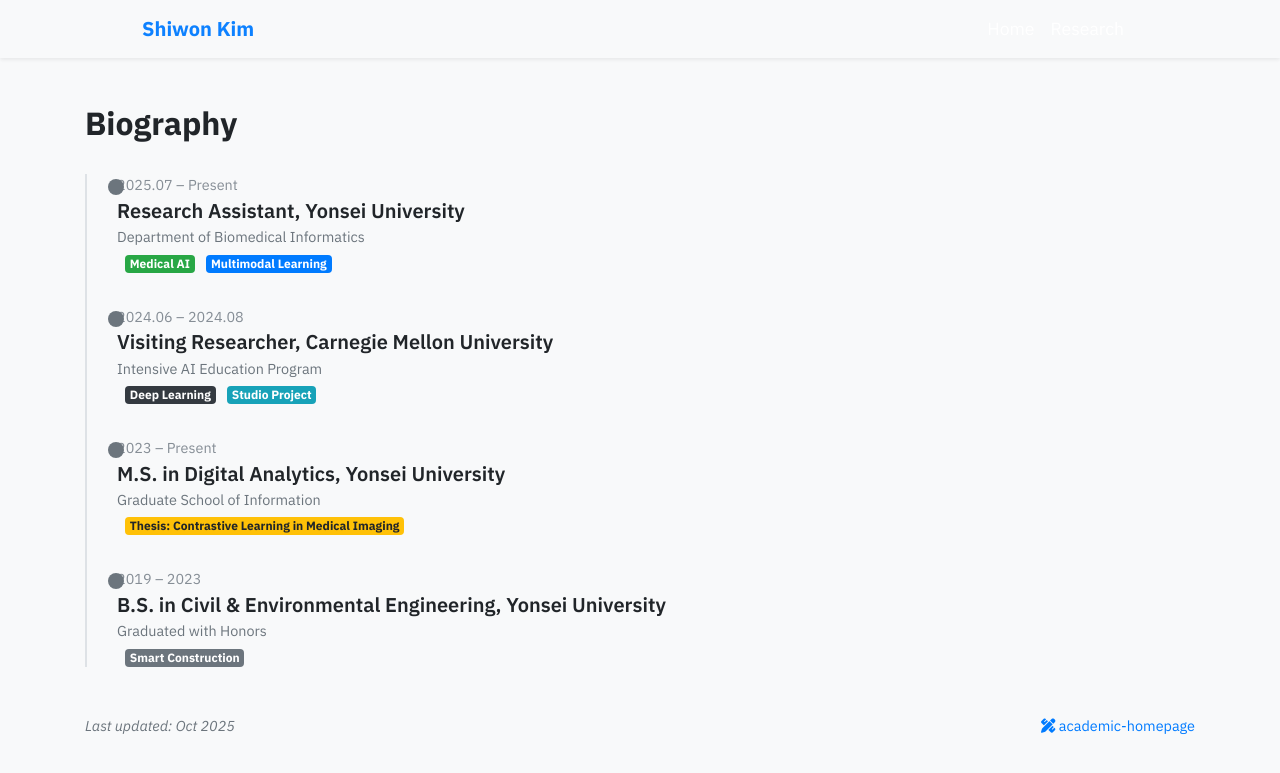
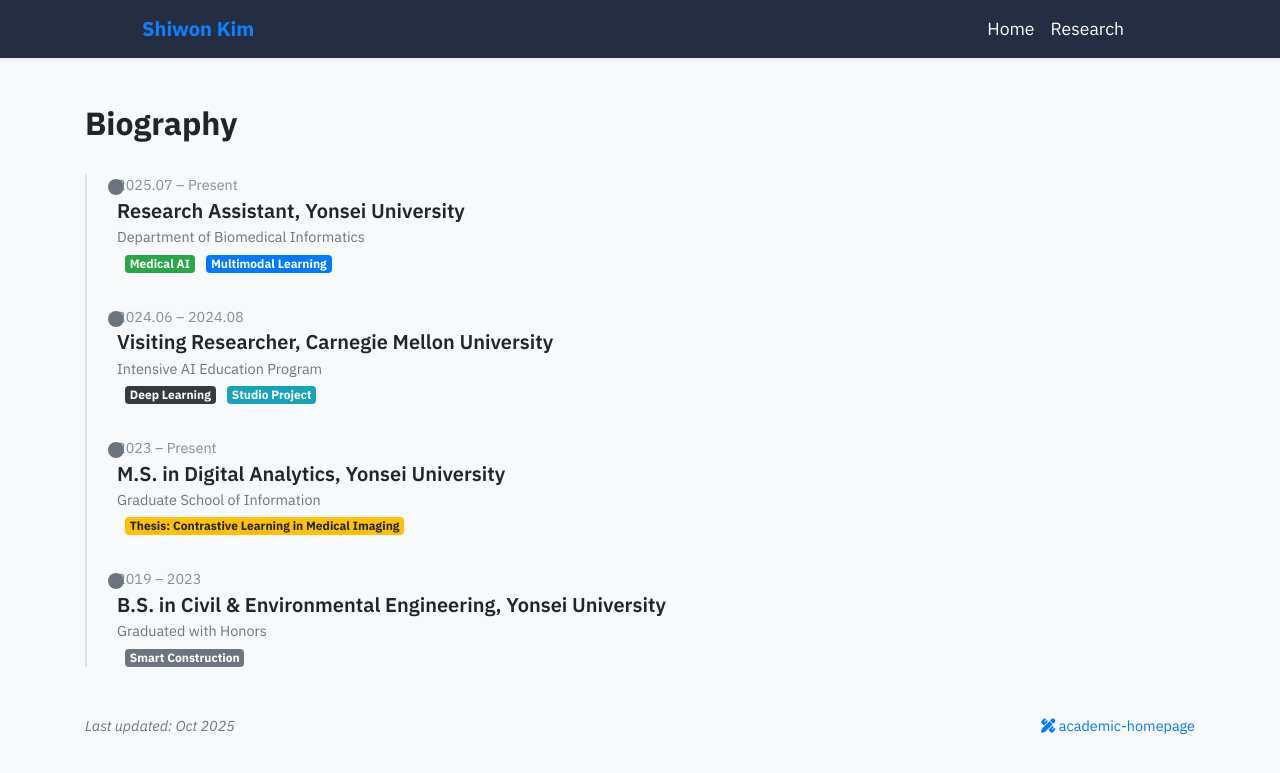
Before and after one commit to shiwonkim/shiwonkim.github.io, a Jekyll site: the page built from bio.html, in a window 1280 px wide. Shown: the top 773 px of the page. Built offline with Jekyll 4.4.1, drawn with Linux system fonts in a browser that asks for light colours; nearby versions of some CDN libraries; some web fonts are replaced; a style sheet for code colours, icons or effects is not loaded.

Commit message:
edit profile

```diff
--- a/_includes/navbar.html
+++ b/_includes/navbar.html
@@ -12,7 +12,7 @@
   }
 </style>
 
-<nav class="navbar navbar-expand-sm navbar-custom bg-light fixed-top mb-5 shadow-sm">
+<nav class="navbar navbar-expand-sm navbar-custom fixed-top mb-5 shadow-sm">
   <!-- <div class="{% if page.container_class %}{{ page.container_class }}{% else %}container-fluid{% endif %}"> -->
   <div class="container-fluid pl-4 pr-0">
     <div class="row w-100 justify-content-center">
```
